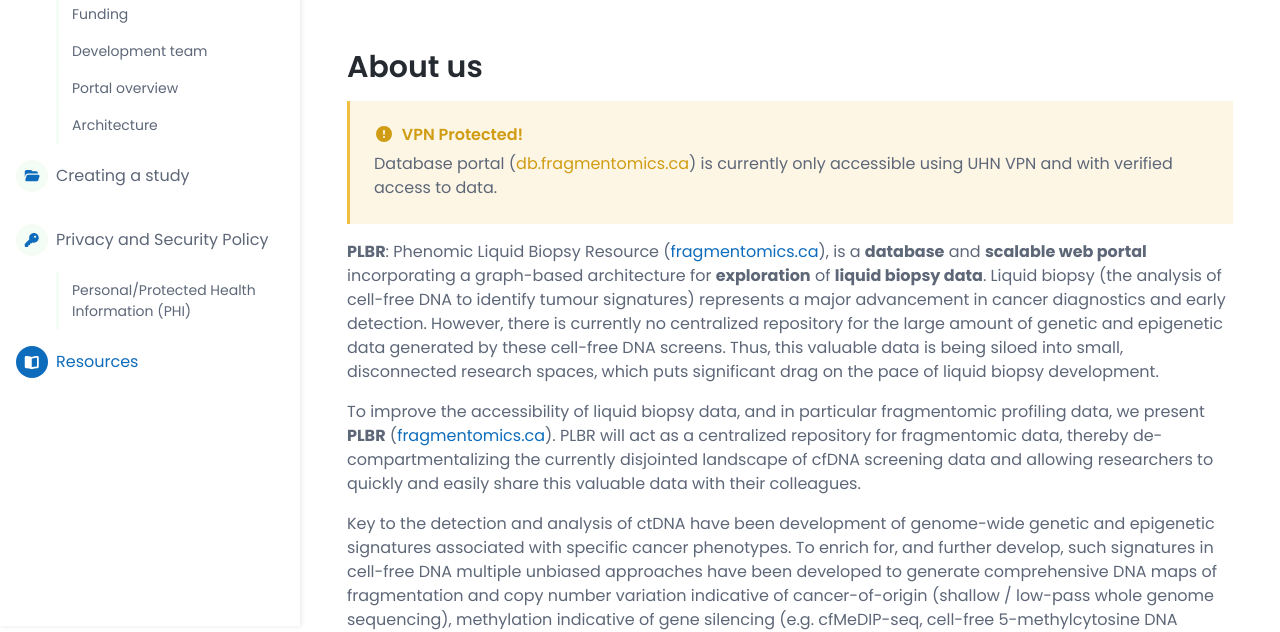
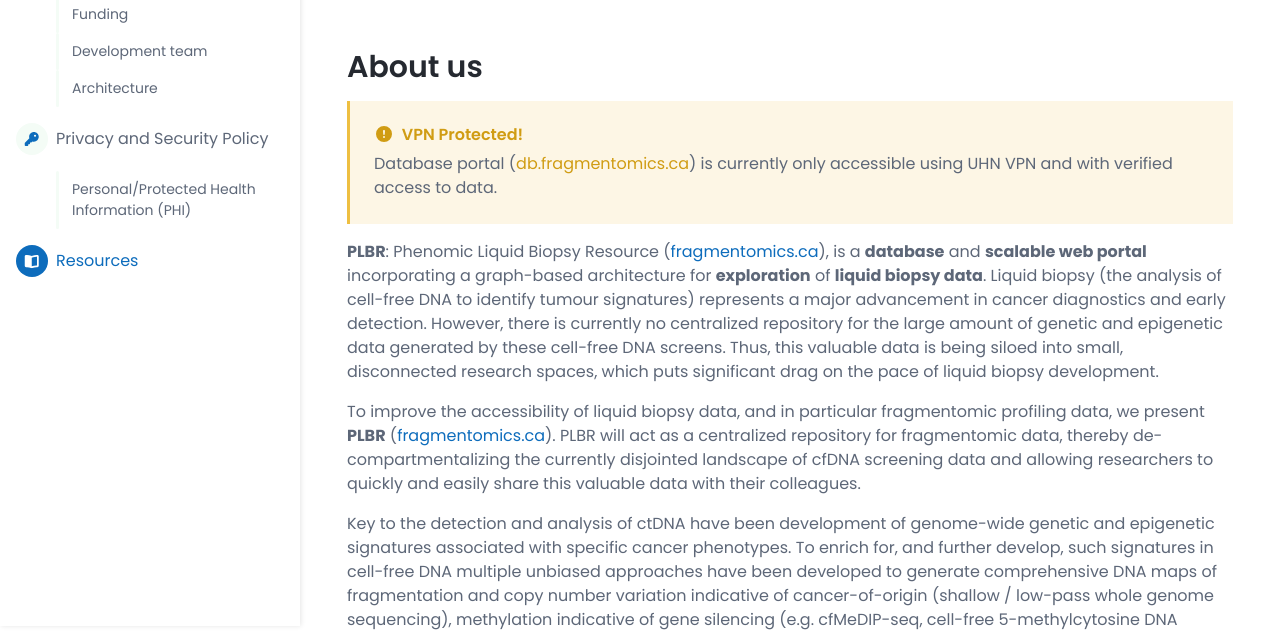
Before and after one commit to pughlab/plbr-docs, a plain HTML site: page docs/index.html in a window 1280 px wide. Shown: the part 174-806 px from the top of the page. Drawn offline with nearby package versions, Linux system fonts and the light colour scheme.

Commit message:
clean up final

```diff
--- a/docs/index.html
+++ b/docs/index.html
@@ -76,10 +76,10 @@
 				    <li class="nav-item"><a class="nav-link scrollto" href="#item-1-2">Funding</a></li>
 					<li class="nav-item"><a class="nav-link scrollto" href="#item-1-3">Development team</a></li>
 
-				    <li class="nav-item"><a class="nav-link scrollto" href="#item-1-4">Portal overview</a></li>
+				    <!-- <li class="nav-item"><a class="nav-link scrollto" href="#item-1-4">Portal overview</a></li> -->
 					<li class="nav-item"><a class="nav-link scrollto" href="#item-1-5">Architecture</a></li>
 
-				    <li class="nav-item section-title mt-3"><a class="nav-link scrollto" href="#section-2"><span class="theme-icon-holder mr-2"><i class="fas fa-folder-open"></i></span>Creating a study</a></li>
+				    <!-- <li class="nav-item section-title mt-3"><a class="nav-link scrollto" href="#section-2"><span class="theme-icon-holder mr-2"><i class="fas fa-folder-open"></i></span>Creating a study</a></li> -->
 					<!-- <li class="nav-item"><a class="nav-link scrollto" href="#item-2-1">Uploading cfMeDIP-seq data</a></li> -->
 				    <!-- <li class="nav-item"><a class="nav-link scrollto" href="#item-2-2">Uploading bin filters</a></li> -->
 					<!-- <li class="nav-item"><a class="nav-link scrollto" href="#item-2-3">Uploading geneset data</a></li> -->
```
